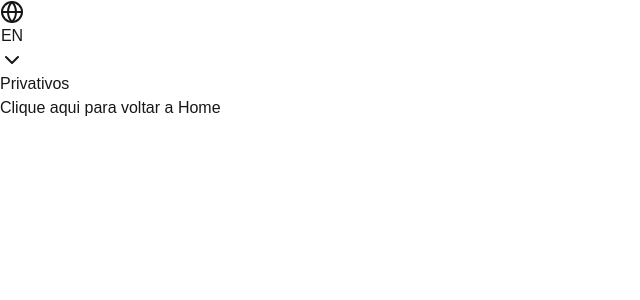
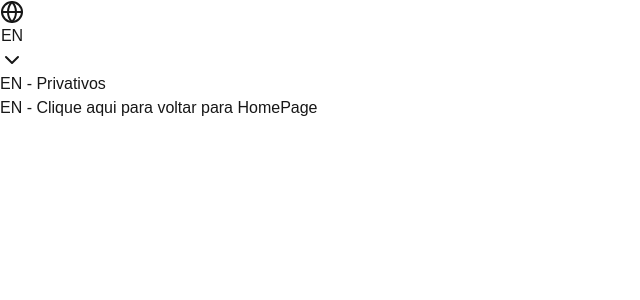
Before and after one commit to fabiosachetto/next-intl-multi-language, a Next.js app in the folder my-app/: page /en/privativos in a window 1280 px wide. Shown: the top 300 px of the page, without its empty margins (0-640 px from the left). Built offline with nearby package versions, Linux system fonts and the light colour scheme.

Commit message:
arrumando pathnames pra ver os erros no vercel

```diff
--- a/my-app/src/app/[locale]/privativos/page.tsx
+++ b/my-app/src/app/[locale]/privativos/page.tsx
@@ -1,10 +1,12 @@
 import { Link } from "@/i18n/routing";
+import { getTranslations } from "next-intl/server";
 
-export default function PrivativosPage() {
+export default async function PrivativosPage() {
+  const t = await getTranslations("PrivativosPage");
   return (
     <div>
-      <h1>Privativos</h1>
-      <Link href="/">Clique aqui para voltar a Home</Link>
+      <h1>{t("title")}</h1>
+      <Link href="/">{t("link")}</Link>
     </div>
   );
 }
--- a/my-app/src/messages/en.json
+++ b/my-app/src/messages/en.json
@@ -18,5 +18,13 @@
   "EscunasPage": {
     "title": "EN - Escunas",
     "link": "EN - Clique aqui para voltar para HomePage"
+  },
+  "JeepPage": {
+    "title": "EN - Jeep",
+    "link": "EN - Clique aqui para voltar para HomePage"
+  },
+  "PrivativosPage": {
+    "title": "EN - Privativos",
+    "link": "EN - Clique aqui para voltar para HomePage"
   }
 }
--- a/my-app/src/messages/es.json
+++ b/my-app/src/messages/es.json
@@ -18,5 +18,13 @@
   "EscunasPage": {
     "title": "ES - Escunas",
     "link": "ES - Clique aqui para voltar para HomePage"
+  },
+  "JeepPage": {
+    "title": "ES - Jeep",
+    "link": "ES - Clique aqui para voltar para HomePage"
+  },
+  "PrivativosPage": {
+    "title": "ES - Privativos",
+    "link": "ES - Clique aqui para voltar para HomePage"
   }
 }
--- a/my-app/src/messages/pt.json
+++ b/my-app/src/messages/pt.json
@@ -18,5 +18,13 @@
   "EscunasPage": {
     "title": "PT - Escunas",
     "link": "PT - Clique aqui para voltar para HomePage"
+  },
+  "JeepPage": {
+    "title": "PT - Jeep",
+    "link": "PT - Clique aqui para voltar para HomePage"
+  },
+  "PrivativosPage": {
+    "title": "PT - Privativos",
+    "link": "PT - Clique aqui para voltar para HomePage"
   }
 }
```
Also changed, not shown: my-app/src/app/[locale]/jeep/page.tsx (+5 -3 lines).
